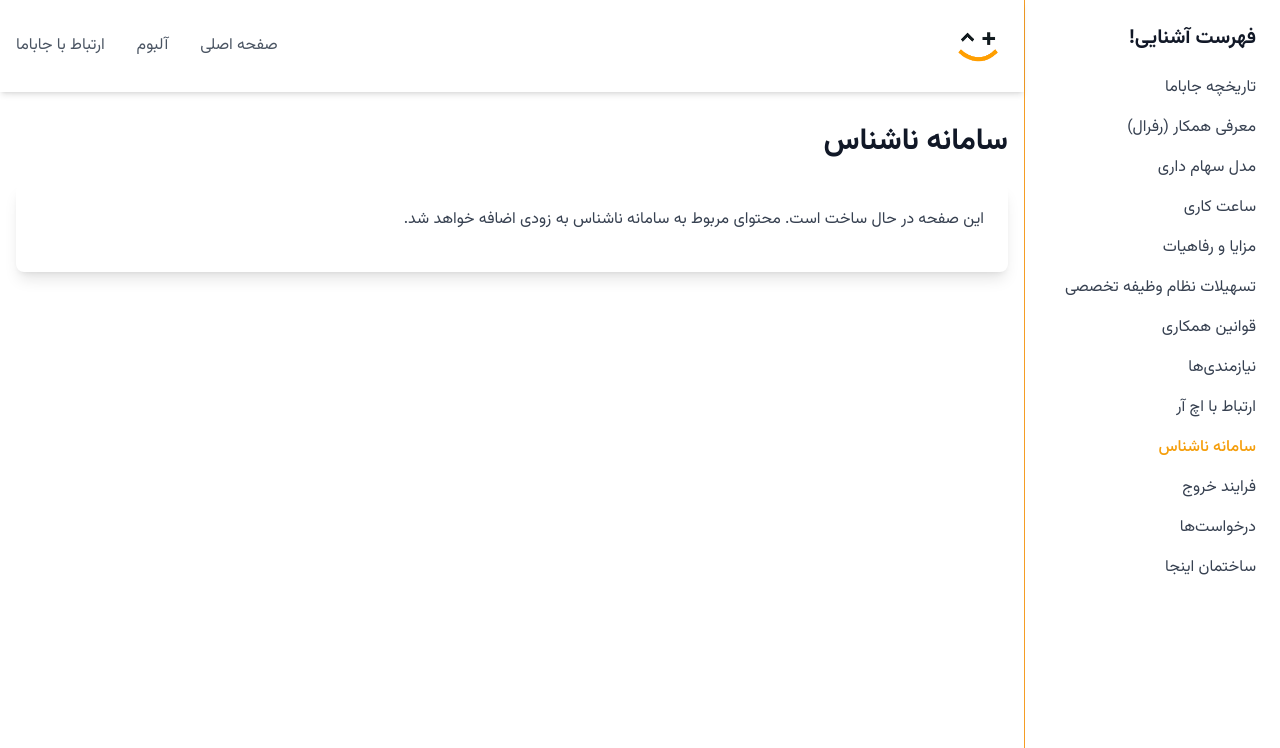
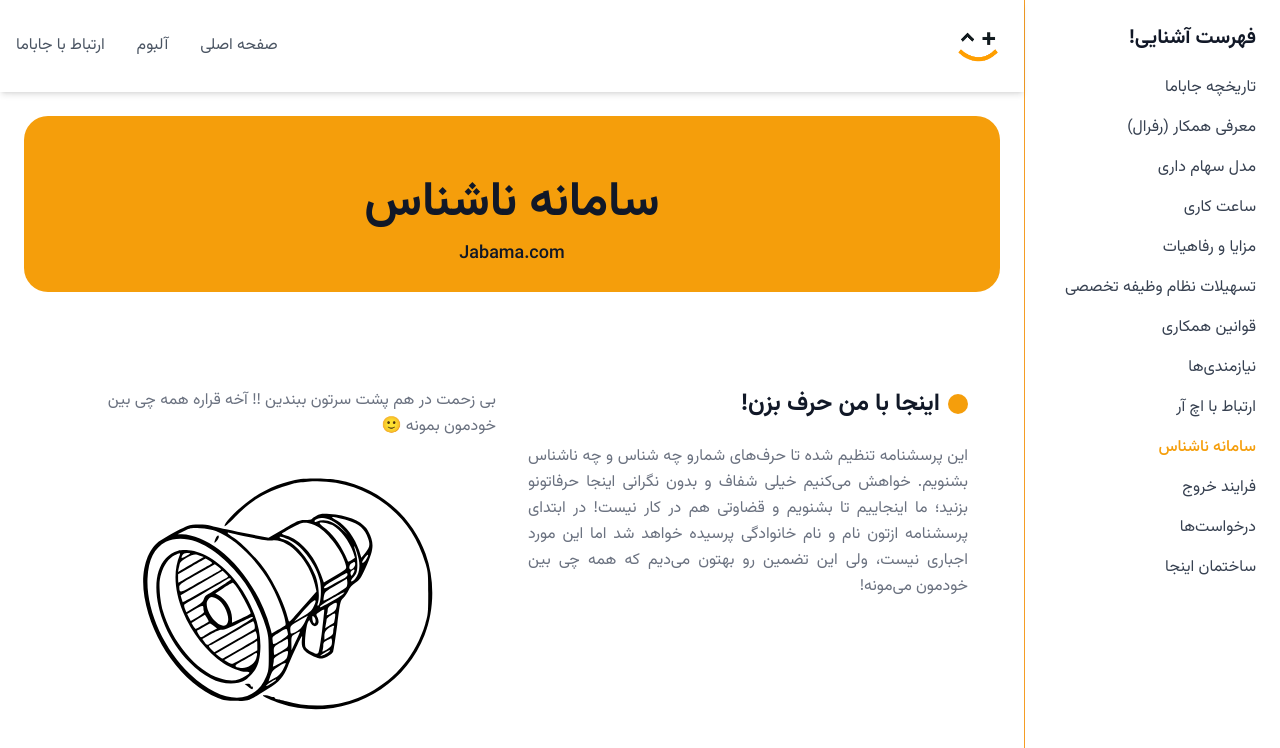
Before and after one commit to espitman/jbm-hr-life, a Nuxt app: page /anonymous-system in a window 1280 px wide. Shown: the top 748 px of the page. Built offline with nearby package versions, Linux system fonts and the light colour scheme.

Commit message:
feat: add anonymous system page with two-column layout

```diff
--- a/pages/anonymous-system.vue
+++ b/pages/anonymous-system.vue
@@ -1,15 +1,38 @@
 <template>
-  <div class="container mx-auto px-4 py-8">
-    <h1 class="text-3xl font-bold mb-6">سامانه ناشناس</h1>
-    <div class="bg-white rounded-lg shadow-lg p-6">
-      <p class="text-gray-700 mb-4">
-        این صفحه در حال ساخت است. محتوای مربوط به سامانه ناشناس به زودی اضافه خواهد شد.
-      </p>
-    </div>
+  <div class="container p-6">
+    <PageHeaderCard
+      title="سامانه ناشناس"
+      :showDot="false"
+    />
+
+      <div class="grid grid-cols-1 md:grid-cols-2 gap-8 p-8">
+        <!-- Left Column -->
+        <div class="flex flex-col justify-start">
+          <div class="flex items-center justify-start mb-6">
+            <div class="w-5 h-5 rounded-full bg-amber-500 ml-2"></div>
+            <h2 class="text-2xl font-bold">اینجا با من حرف بزن!</h2>
+          </div>
+          <p class="text-gray-500 leading-relaxed text-justify">
+            این پرسشنامه تنظیم شده تا حرف‌های شمارو چه شناس و چه ناشناس بشنویم. خواهش می‌کنیم خیلی شفاف و بدون نگرانی اینجا حرفاتونو بزنید؛ ما اینجاییم تا بشنویم و قضاوتی هم در کار نیست! در ابتدای پرسشنامه ازتون نام و نام خانوادگی پرسیده خواهد شد اما این مورد اجباری نیست، ولی این تضمین رو بهتون می‌دیم که همه چی بین خودمون می‌مونه!
+          </p>
+        </div>
+
+        <!-- Right Column -->
+        <div class="flex flex-col items-center justify-center">
+          <p class="text-gray-500 leading-relaxed text-cebter mb-6">
+            بی زحمت در هم پشت سرتون ببندین !!
+            آخه قراره همه چی بین خودمون بمونه 🙂
+          </p>
+          <img src="/images/speaker.svg" alt="Speaker" class="w-3/4" />
+        </div>
+      </div>
   </div>
 </template>
 
 <script setup>
+import PageHeaderCard from '~/components/ui/PageHeaderCard.vue'
+import Section from '~/components/ui/Section.vue'
+
 definePageMeta({
   layout: 'default'
 })
```
Also changed, not shown: public/images/speaker.svg (added).
